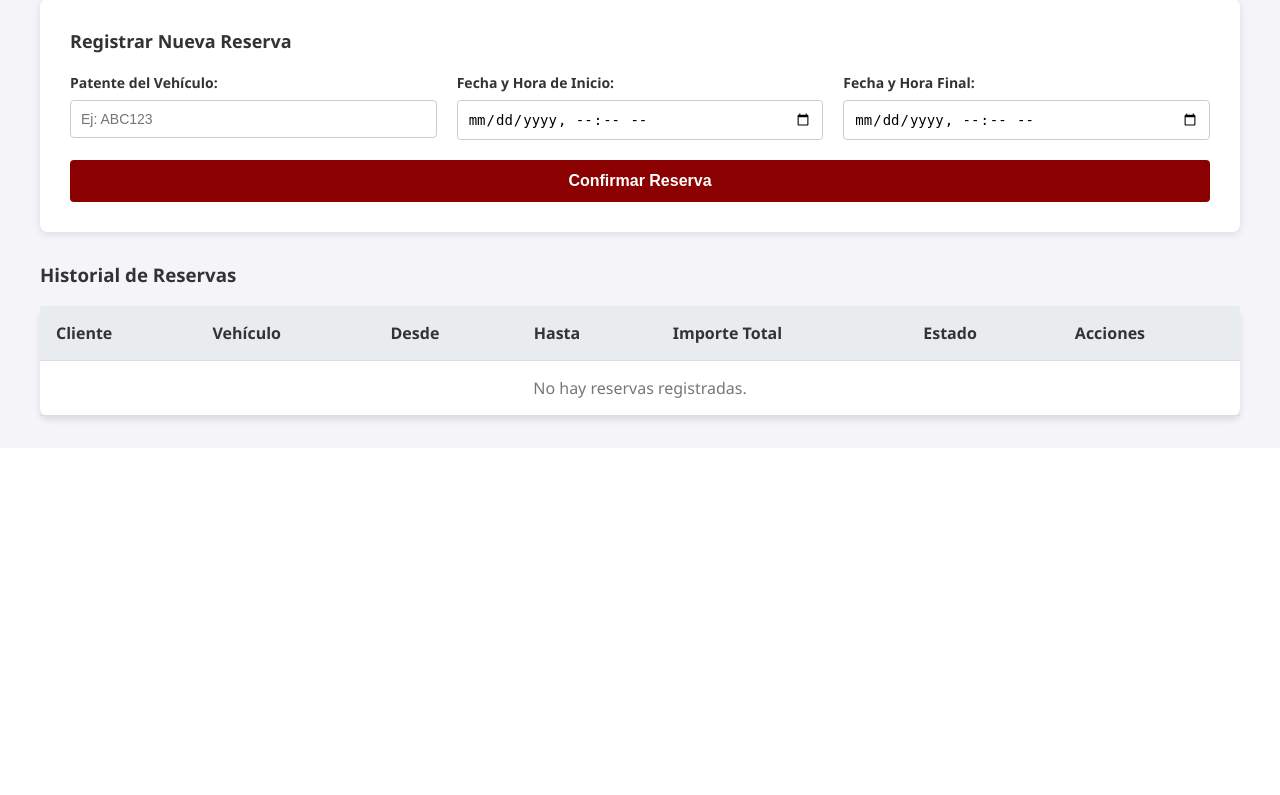
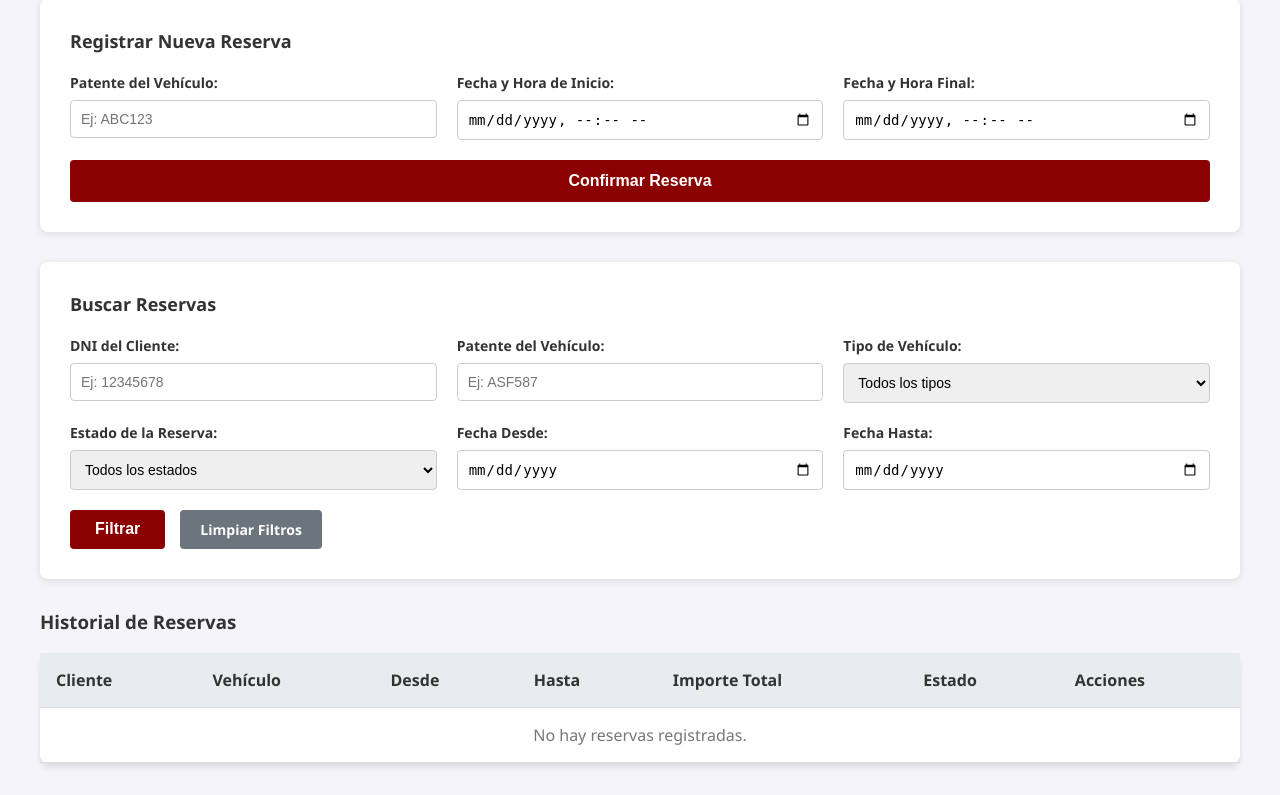
Before and after one commit to ArianSavall/TP-Distribuidos-Grupo-B, a Spring Boot app: page /reservas in a window 1280 px wide. Shown: the part 461-1256 px from the top of the page. Before the commit the page ends 886 px from the top, so only its background shows below. Run offline with Spring Boot 4, Linux system fonts and the light colour scheme; the visitor is signed in with stand-in values (Sample User, id 1); data that the repository does not hold is empty; some of the project's set-up classes (security, data sources, template engines, error pages and the like) are left out, and stand-ins take their place; some libraries are stand-ins or nearby versions.

Commit message:
Se agregaron consultas de reservas en la interfaz

```diff
--- a/src/main/java/unla/tp/tp_distribuidos/controllers/ClienteController.java
+++ b/src/main/java/unla/tp/tp_distribuidos/controllers/ClienteController.java
@@ -17,9 +17,7 @@ import org.springframework.web.bind.annotation.PathVariable;
 import org.springframework.web.bind.annotation.PostMapping;
 import org.springframework.web.bind.annotation.RequestMapping;
 import org.springframework.web.bind.annotation.RequestParam;
-import org.springframework.web.client.HttpClientErrorException;
 import org.springframework.web.client.HttpStatusCodeException;
-import org.springframework.web.client.RestClientResponseException;
 import org.springframework.web.client.RestTemplate;
 import org.springframework.web.servlet.mvc.support.RedirectAttributes;
 
--- a/src/main/java/unla/tp/tp_distribuidos/controllers/ReservaController.java
+++ b/src/main/java/unla/tp/tp_distribuidos/controllers/ReservaController.java
@@ -52,7 +52,13 @@ public class ReservaController {
     @GetMapping
     public String pantallaReservas(Model model, @CookieValue(name = "JSESSIONID", required = false) String jsessionid,
         @RequestParam(required = false) String fechaInicioDisp,
-        @RequestParam(required = false) String fechaFinalDisp
+        @RequestParam(required = false) String fechaFinalDisp,
+        @RequestParam(required = false) String dniCliente,
+        @RequestParam(required = false) String patenteVehiculo,
+        @RequestParam(required = false) String tipoVehiculo,
+        @RequestParam(required = false) String estado,
+        @RequestParam(required = false) String fechaDesde,
+        @RequestParam(required = false) String fechaHasta
         ) {
 
 
@@ -97,16 +103,37 @@ public class ReservaController {
             }
         }
 
+        StringBuilder filtrosGraph = new StringBuilder();
 
+        if (dniCliente != null && !dniCliente.trim().isEmpty()) {
+        filtrosGraph.append("dniCliente: \\\"").append(dniCliente.trim()).append("\\\", ");
+        }
+        if (patenteVehiculo != null && !patenteVehiculo.trim().isEmpty()) {
+            filtrosGraph.append("patenteVehiculo: \\\"").append(patenteVehiculo.trim()).append("\\\", ");
+        }
+        if (tipoVehiculo != null && !tipoVehiculo.trim().isEmpty()) {
+            filtrosGraph.append("tipoVehiculo: ").append(tipoVehiculo).append(", ");
+        }
+        if (estado != null && !estado.trim().isEmpty()) {
+            filtrosGraph.append("estado: ").append(estado).append(", ");
+        }
+        if (fechaDesde != null && !fechaDesde.isEmpty()) {
+        filtrosGraph.append("fechaDesde: \\\"").append(fechaDesde).append("T00:00:00\\\", ");
+        } else if (fechaHasta == null || fechaHasta.isEmpty()) {
+            String hoyISO = LocalDateTime.now().with(LocalTime.MIN).format(DateTimeFormatter.ISO_LOCAL_DATE_TIME);
+            filtrosGraph.append("fechaDesde: \\\"").append(hoyISO).append("\\\", ");
+        }
 
-        String hoyISO = LocalDateTime.now().with(LocalTime.MIN).format(DateTimeFormatter.ISO_LOCAL_DATE_TIME);
+        if (fechaHasta != null && !fechaHasta.isEmpty()) {
+            filtrosGraph.append("fechaHasta: \\\"").append(fechaHasta).append("T23:59:59\\\", ");
+        }
 
         String queryGraphQL =
             """
             {
-            "query": "query { reservas(filtros: { fechaDesde: \\"%s\\" }) { id cliente vehiculo patente fechaInicio fechaFinalizacion importeTotal estado } }"
+            "query": "query { reservas(filtros: { %s }) { id cliente vehiculo patente fechaInicio fechaFinalizacion importeTotal estado } }"
             }
-            """.formatted(hoyISO);
+            """.formatted(filtrosGraph.toString());
         HttpEntity<String> postEntity = new HttpEntity<>(queryGraphQL, headers);
 
 
--- a/src/main/resources/templates/reservas.html
+++ b/src/main/resources/templates/reservas.html
@@ -103,6 +103,64 @@
         </div>
 
 
+        <div class="form-container">
+            <h3 class="form-section-title">Buscar Reservas</h3>
+
+            <form th:action="@{/reservas}" method="get">
+
+                <div class="form-row">
+                    <div class="form-group">
+                        <label class="form-label">DNI del Cliente:</label>
+                        <input type="text" name="dniCliente" class="form-input" placeholder="Ej: 12345678" th:value="${param.dniCliente}">
+                    </div>
+
+                    <div class="form-group">
+                        <label class="form-label">Patente del Vehículo:</label>
+                        <input type="text" name="patenteVehiculo" class="form-input" placeholder="Ej: ASF587" th:value="${param.patenteVehiculo}">
+                    </div>
+
+                    <div class="form-group">
+                        <label class="form-label">Tipo de Vehículo:</label>
+                        <select name="tipoVehiculo" class="form-input">
+                            <option value="">Todos los tipos</option>
+                            <option value="SEDAN" th:selected="${param.tipoVehiculo != null and param.tipoVehiculo[0] == 'SEDAN'}">Sedán</option>
+                            <option value="HATCHBACK" th:selected="${param.tipoVehiculo != null and param.tipoVehiculo[0] == 'HATCHBACK'}">Hatchback</option>
+                            <option value="SUV" th:selected="${param.tipoVehiculo != null and param.tipoVehiculo[0] == 'SUV'}">SUV</option>
+                            <option value="PICKUP" th:selected="${param.tipoVehiculo != null and param.tipoVehiculo[0] == 'PICKUP'}">Pick-up</option>
+                        </select>
+                    </div>
+                </div>
+
+                <div class="form-row">
+                    <div class="form-group">
+                        <label class="form-label">Estado de la Reserva:</label>
+                        <select name="estado" class="form-input">
+                            <option value="">Todos los estados</option>
+                            <option value="CONFIRMADO" th:selected="${param.estado != null and param.estado[0] == 'CONFIRMADO'}">Confirmado</option>
+                            <option value="CANCELADO" th:selected="${param.estado != null and param.estado[0] == 'CANCELADO'}">Cancelado</option>
+                        </select>
+                    </div>
+
+                    <div class="form-group">
+                        <label class="form-label">Fecha Desde:</label>
+                        <input type="date" name="fechaDesde" class="form-input" th:value="${param.fechaDesde}">
+                    </div>
+
+                    <div class="form-group">
+                        <label class="form-label">Fecha Hasta:</label>
+                        <input type="date" name="fechaHasta" class="form-input" th:value="${param.fechaHasta}">
+                    </div>
+                </div>
+
+                <div style="display: flex; gap: 15px; margin-top: 10px;">
+                    <button type="submit" class="btn-primary" style="width: auto; padding: 10px 25px;">Filtrar</button>
+                    <a th:href="@{/reservas}" class="btn-secondary" style="width: auto;">Limpiar Filtros</a>
+                </div>
+
+            </form>
+        </div>
+
+
         <h3>Historial de Reservas</h3>
         <table class="data-table">
             <thead>
```
